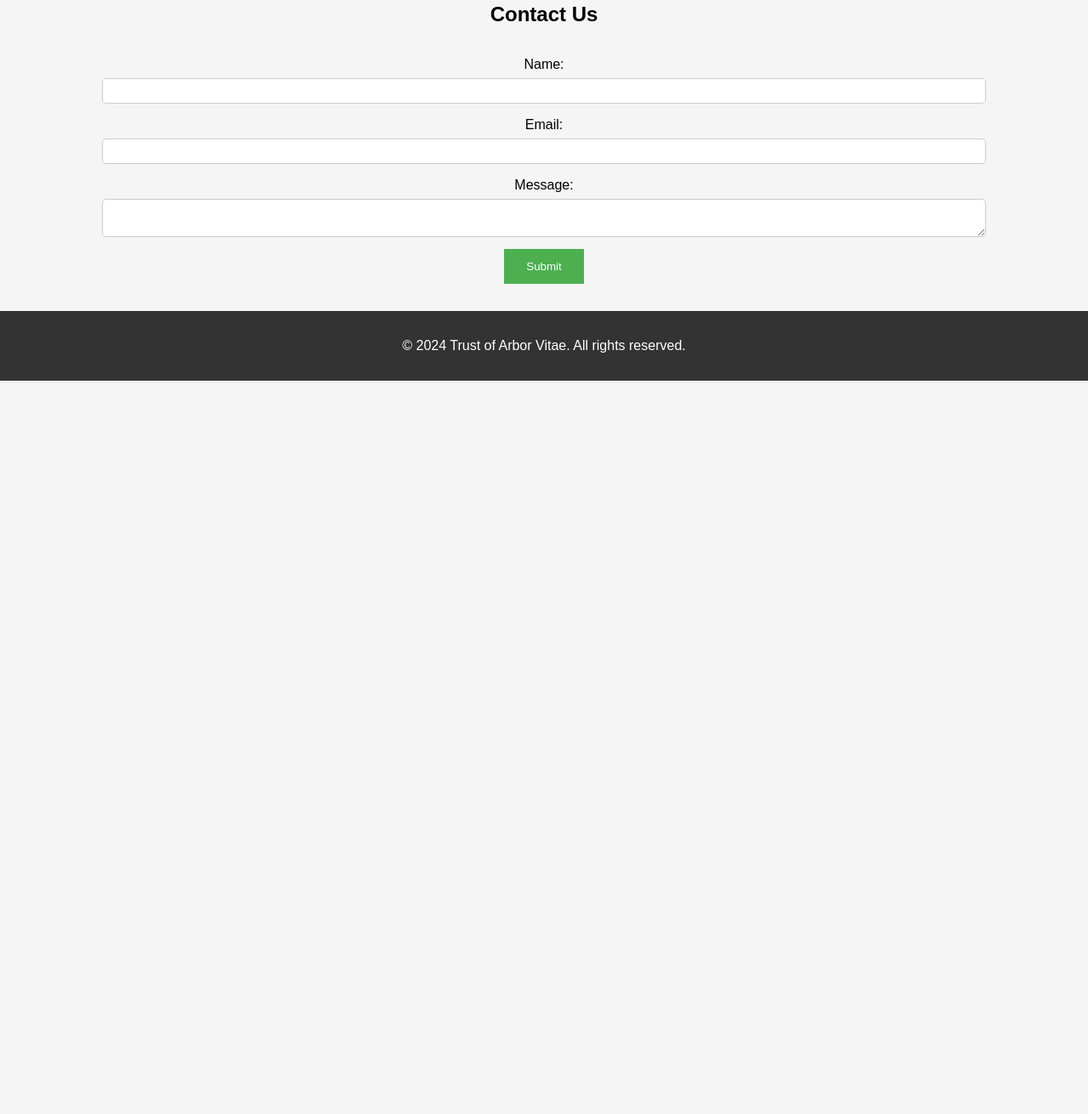
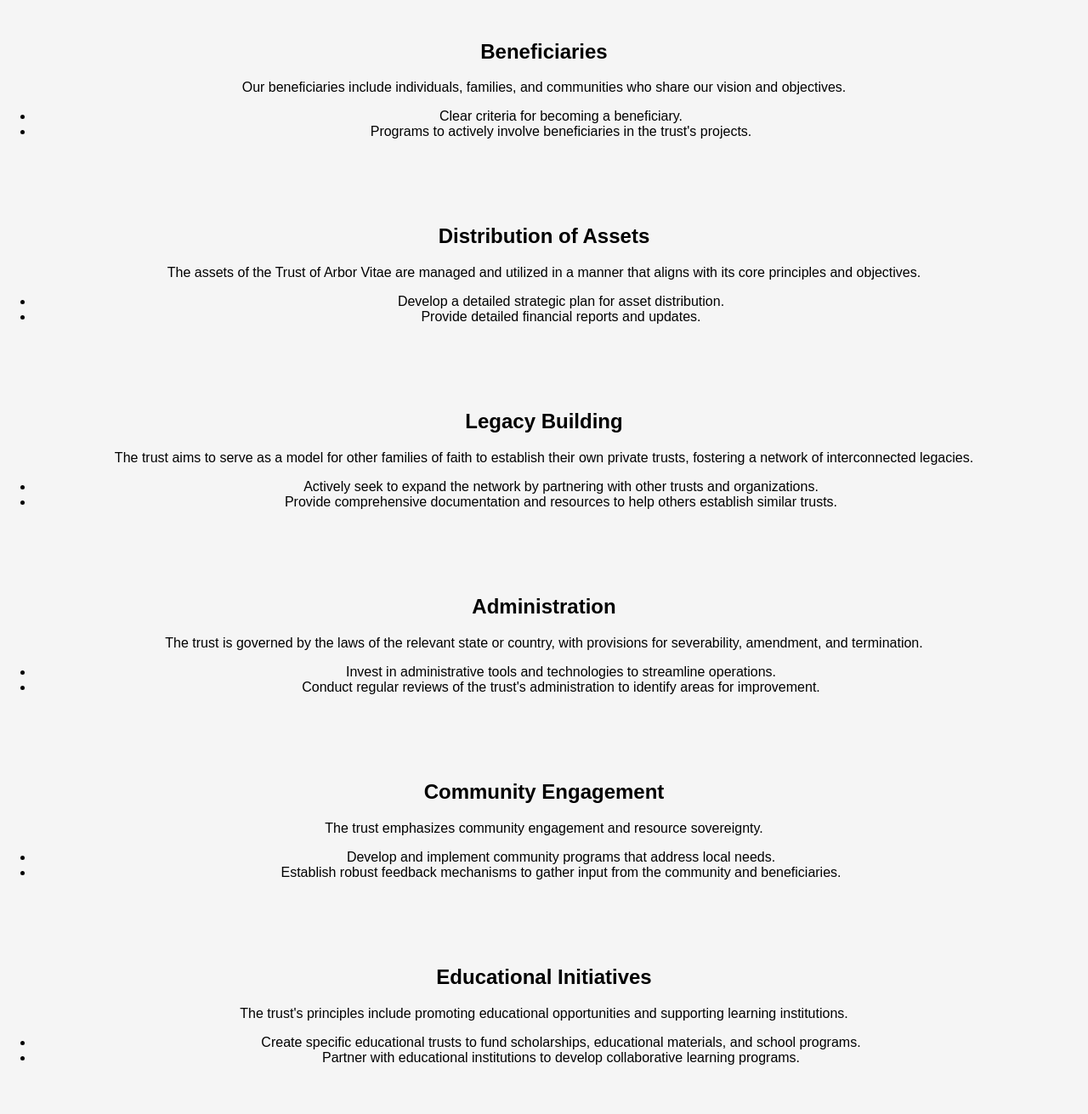
Before and after one commit to ArborVitaeProject/Trust, a plain HTML site: page index.html in a window 1280 px wide. Shown: the part 1129-2440 px from the top of the page at 85% size. Before the commit the page ends 1577 px from the top, so only its background shows below. Drawn offline with Linux system fonts and the light colour scheme; a script that the page names is missing.

Commit message:
Update index.html

```diff
--- a/index.html
+++ b/index.html
@@ -29,7 +29,17 @@
 
     <section id="about">
         <h2>About Us</h2>
-        <p>In reverence to the sacred teachings of the Christian faith and the divine connection of humanity to the Tree of Life, this trust embodies organic unity, community engagement, and resource sovereignty.</p>
+        <p>In reverence to the sacred teachings of the Christian faith and the divine connection of humanity to the Tree of Life, this trust embodies organic unity, community engagement, and resource sovereignty. Inspired by the philosophy of the Gospels, this plan seeks to nurture a network of legacies built on unified creation and craftsmanship.</p>
+
+        <h3>Purpose and Vision</h3>
+        <p>The Trust of Arbor Vitae is founded on the principle of fostering harmony and cooperation among individuals and communities. It aims to promote social and environmental responsibility, inspire creativity and craftsmanship, and support resource sovereignty for the benefit of present and future generations.</p>
+
+        <h3>Objectives</h3>
+        <ul>
+            <li>Broaden the scope to include local and global outreach.</li>
+            <li>Develop specific initiatives promoting environmental responsibility.</li>
+            <li>Break down the purpose into actionable objectives.</li>
+        </ul>
     </section>
 
     <section id="trustees">
@@ -53,6 +63,55 @@
     <section id="beneficiaries">
         <h2>Beneficiaries</h2>
         <p>Our beneficiaries include individuals, families, and communities who share our vision and objectives.</p>
+        <ul>
+            <li>Clear criteria for becoming a beneficiary.</li>
+            <li>Programs to actively involve beneficiaries in the trust's projects.</li>
+        </ul>
+    </section>
+
+    <section id="distribution">
+        <h2>Distribution of Assets</h2>
+        <p>The assets of the Trust of Arbor Vitae are managed and utilized in a manner that aligns with its core principles and objectives.</p>
+        <ul>
+            <li>Develop a detailed strategic plan for asset distribution.</li>
+            <li>Provide detailed financial reports and updates.</li>
+        </ul>
+    </section>
+
+    <section id="legacy">
+        <h2>Legacy Building</h2>
+        <p>The trust aims to serve as a model for other families of faith to establish their own private trusts, fostering a network of interconnected legacies.</p>
+        <ul>
+            <li>Actively seek to expand the network by partnering with other trusts and organizations.</li>
+            <li>Provide comprehensive documentation and resources to help others establish similar trusts.</li>
+        </ul>
+    </section>
+
+    <section id="administration">
+        <h2>Administration</h2>
+        <p>The trust is governed by the laws of the relevant state or country, with provisions for severability, amendment, and termination.</p>
+        <ul>
+            <li>Invest in administrative tools and technologies to streamline operations.</li>
+            <li>Conduct regular reviews of the trust's administration to identify areas for improvement.</li>
+        </ul>
+    </section>
+
+    <section id="community">
+        <h2>Community Engagement</h2>
+        <p>The trust emphasizes community engagement and resource sovereignty.</p>
+        <ul>
+            <li>Develop and implement community programs that address local needs.</li>
+            <li>Establish robust feedback mechanisms to gather input from the community and beneficiaries.</li>
+        </ul>
+    </section>
+
+    <section id="education">
+        <h2>Educational Initiatives</h2>
+        <p>The trust's principles include promoting educational opportunities and supporting learning institutions.</p>
+        <ul>
+            <li>Create specific educational trusts to fund scholarships, educational materials, and school programs.</li>
+            <li>Partner with educational institutions to develop collaborative learning programs.</li>
+        </ul>
     </section>
 
     <section id="contact">
```
